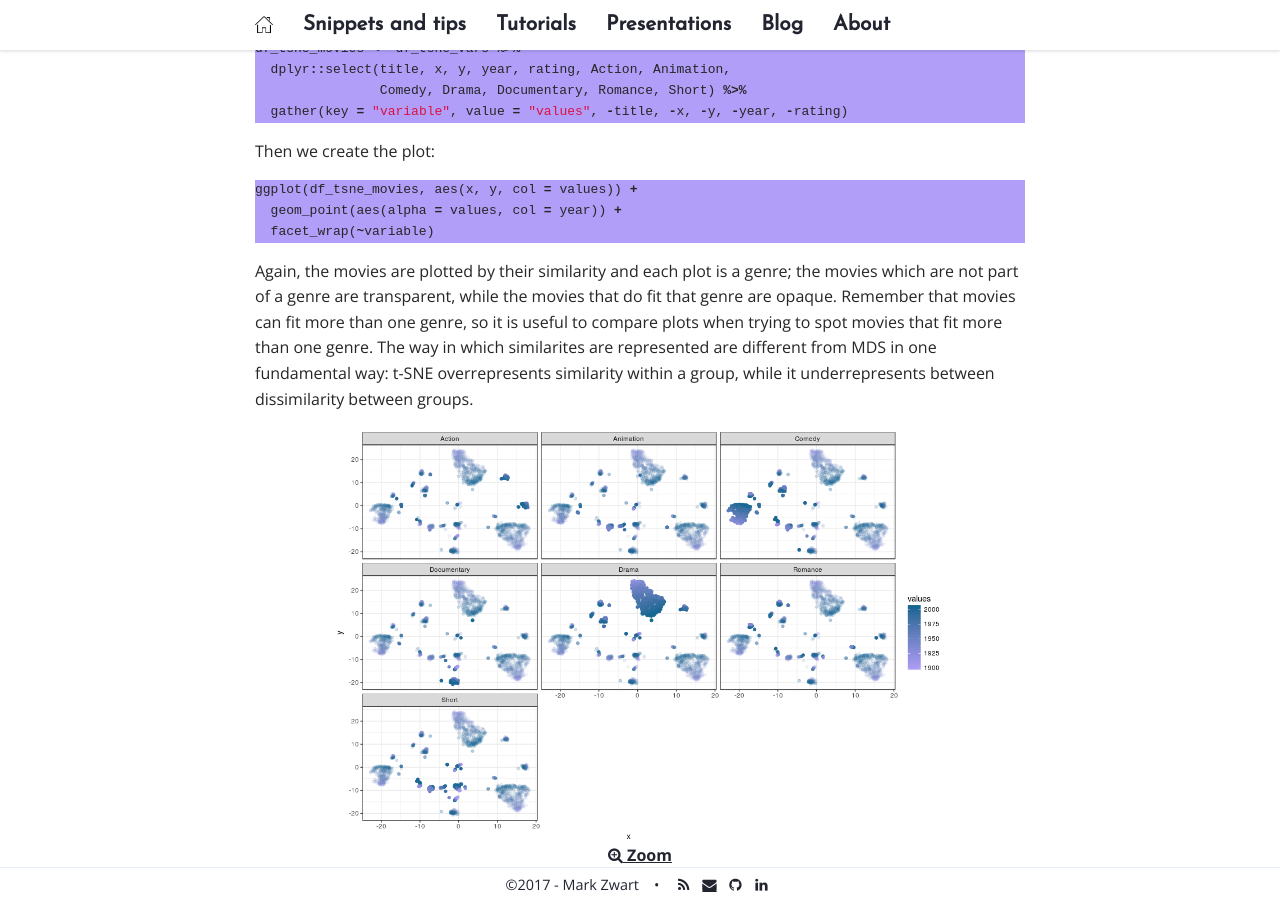
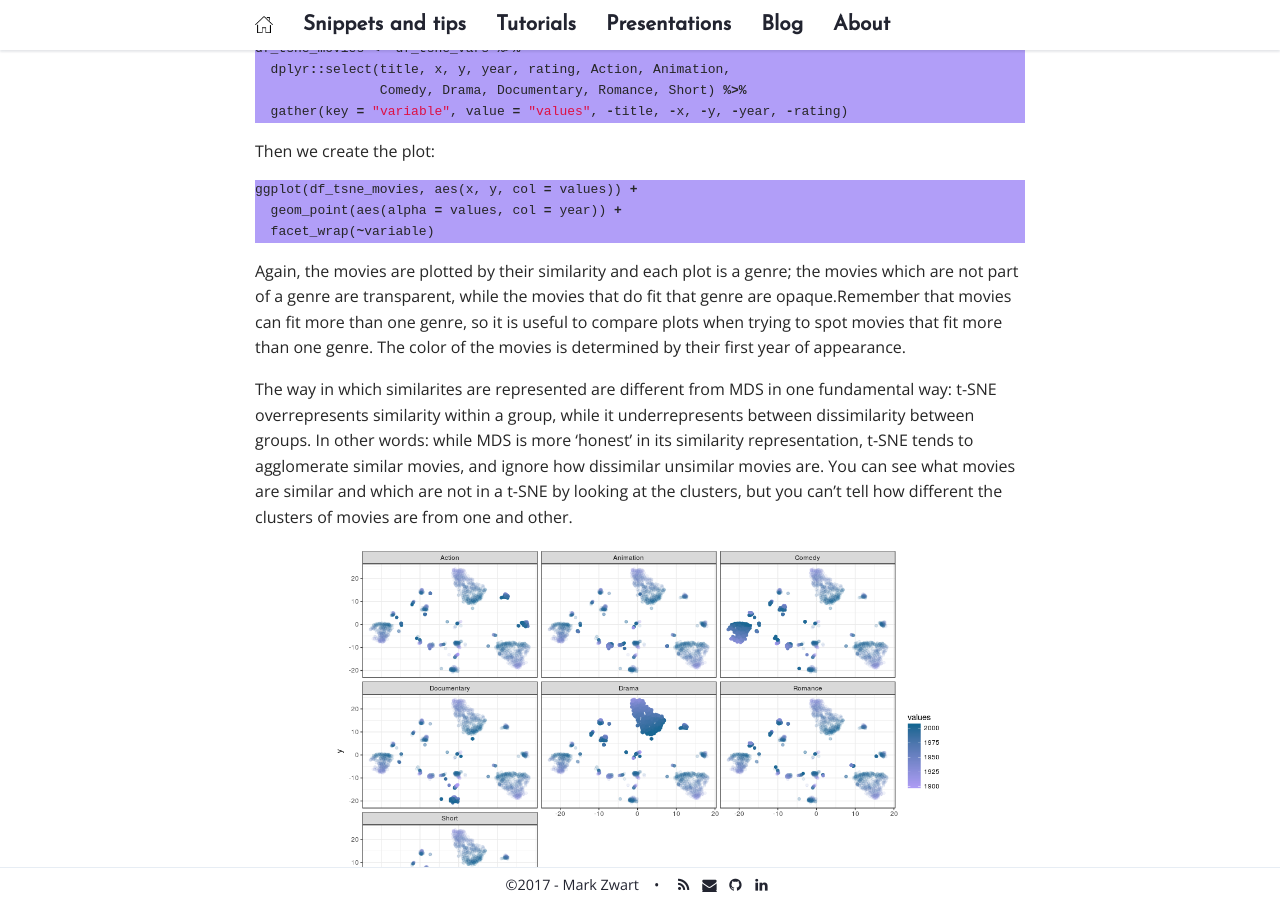
Before and after one commit to mark-me/mark-me.github.io, a Jekyll site: the page built from _pages/tutorials/distance-measures/distance-measures.md, in a window 1280 px wide and 900 px high, scrolled down 9963 px. Built offline with Jekyll 4.4.1, drawn with Linux system fonts in a browser that asks for light colours; nearby versions of some CDN libraries; comment, search, counter and statistics services are not loaded.

Commit message:
Update distance-measures.md

````diff
--- a/_pages/tutorials/distance-measures/distance-measures.md
+++ b/_pages/tutorials/distance-measures/distance-measures.md
@@ -303,7 +303,9 @@ ggplot(df_tsne_movies, aes(x, y, col = values)) +
   facet_wrap(~variable)
 ```
 
-Again, the movies are plotted by their similarity and each plot is a genre; the movies which are not part of a genre are transparent, while the movies that do fit that genre are opaque. Remember that movies can fit more than one genre, so it is useful to compare plots when trying to spot movies that fit more than one genre. The way in which similarites are represented are different from MDS in one fundamental way: t-SNE overrepresents similarity within a group, while it underrepresents between dissimilarity between groups.
+Again, the movies are plotted by their similarity and each plot is a genre; the movies which are not part of a genre are transparent, while the movies that do fit that genre are opaque.Remember that movies can fit more than one genre, so it is useful to compare plots when trying to spot movies that fit more than one genre. The color of the movies is determined by their first year of appearance.
+
+The way in which similarites are represented are different from MDS in one fundamental way: t-SNE overrepresents similarity within a group, while it underrepresents between dissimilarity between groups. In other words: while MDS is more 'honest' in its similarity representation, t-SNE tends to agglomerate similar movies, and ignore how dissimilar unsimilar movies are. You can see what movies are similar and which are not in a t-SNE by looking at the clusters, but you can't tell how different the clusters of movies are from one and other.
 
 {:refdef: style="text-align: center;"}
 <a href="/_pages/tutorials/distance-measures/t-sne-gower.png" target="_blank">
````
